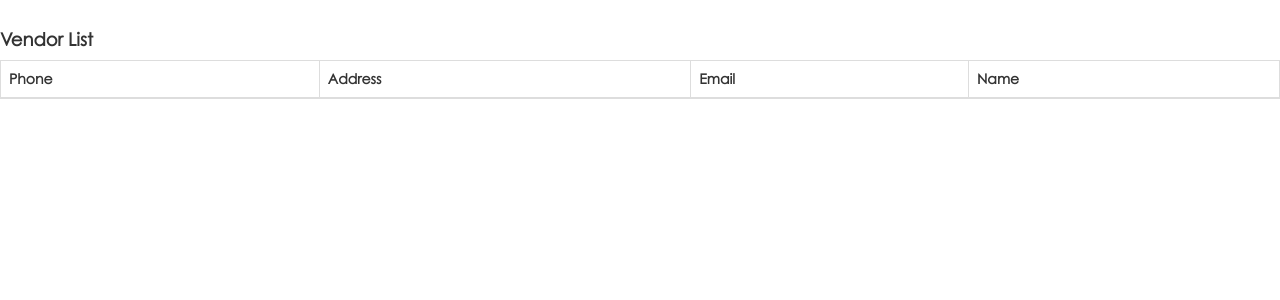
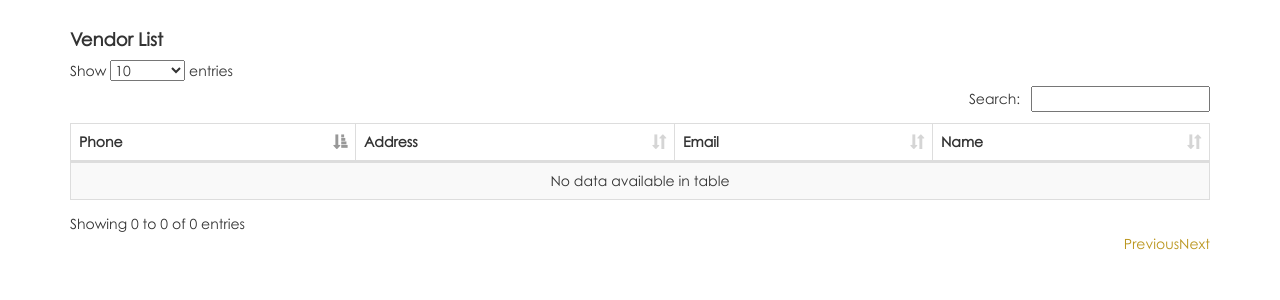
Before and after one commit to truptibasugade-leo/supplieriq-sprint1, a Django app: page /vendors in a window 1280 px wide. Shown: the part 45-345 px from the top of the page. Run offline with Django 3.2, Linux system fonts and the light colour scheme; the visitor is signed in with stand-in values (Sample User, id 1); data that the repository does not hold is empty; parts of the project's set-up code (start-up, migrations or seed data) failed here and were passed over; some libraries are stand-ins or nearby versions.

Commit message:
html changes for datatables

```diff
--- a/app/templates/vendor_list.html
+++ b/app/templates/vendor_list.html
@@ -1,17 +1,26 @@
 {% extends "base.html" %}
-{% load rest_framework %}
-{% block js %}
-<script type="text/javascript" charset="utf-8">
-    $(document).ready(function () {
-        $("#example").dataTable();
-    });
+{% load static %}
+
+{% block content%}
+<script type="text/javascript" src="{% static 'js/datatables/jquery.dataTables.js' %}"></script>
+<script type="text/javascript" src="{% static 'js/datatables/dataTables.bootstrap.min.js' %}"></script>
+<!-- <script src="https://code.jquery.com/jquery-1.12.4.js"></script> -->
+<!-- <script src="https://cdn.datatables.net/1.10.13/js/jquery.dataTables.min.js"></script> -->
+<!-- <script src="https://cdn.datatables.net/1.10.13/js/dataTables.bootstrap.min.js"></script> -->
+<!-- <link rel="stylesheet" type="text/css" href="https://maxcdn.bootstrapcdn.com/bootstrap/3.3.7/css/bootstrap.min.css"> -->
+<!-- <link rel="stylesheet" type="text/css" href="https://cdn.datatables.net/1.10.13/css/dataTables.bootstrap.min.css"> -->
+<link rel="stylesheet" type="text/css" href="{% static 'css/dataTables.bootstrap.min.css' %}"/>
+<script>
+$(document).ready(function() {
+    $('#example').DataTable();
+} );
 </script>
-{% endblock %}
-{% block content%}
+<div class="siq_company_heading siq_welcome siq_dashboard_heading">
+	<div class="container">
 		<div class="row">
 			<div class="col-sm-12 col-lg-12">
 				<h4><strong>Vendor List</strong></h4>
-		<table class="table table-striped table-bordered dt-responsive nowrap" width="100%" cellspacing="0" id="example">
+				<table class="table table-striped table-bordered dt-responsive nowrap" id="example" cellspacing="0" width="100%">
 					<thead>
 						<tr>
 							<th>Phone</th>
@@ -32,4 +41,6 @@
 				</table>
 			</div>
 		</div>
+	</div>
+</div>
 {% endblock %}
```
Lines whose indentation alone changed are shown as unchanged.
